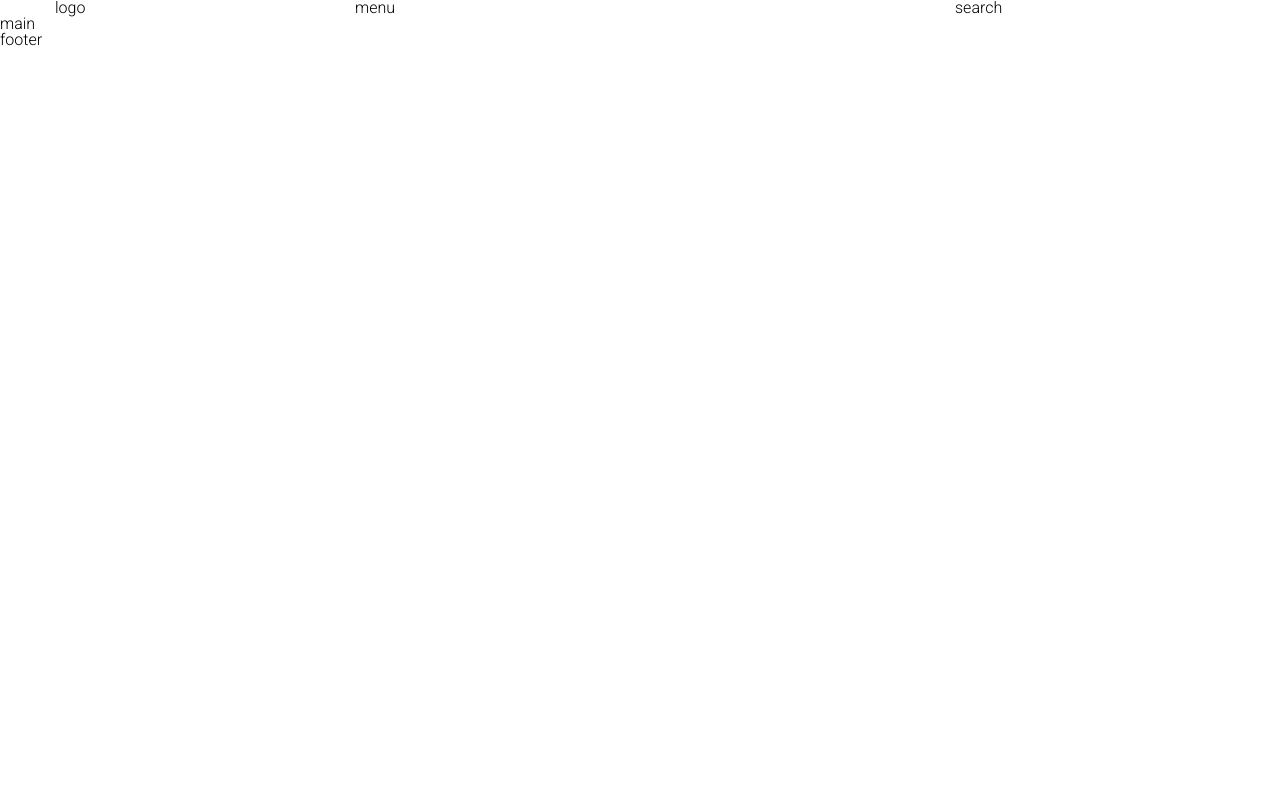
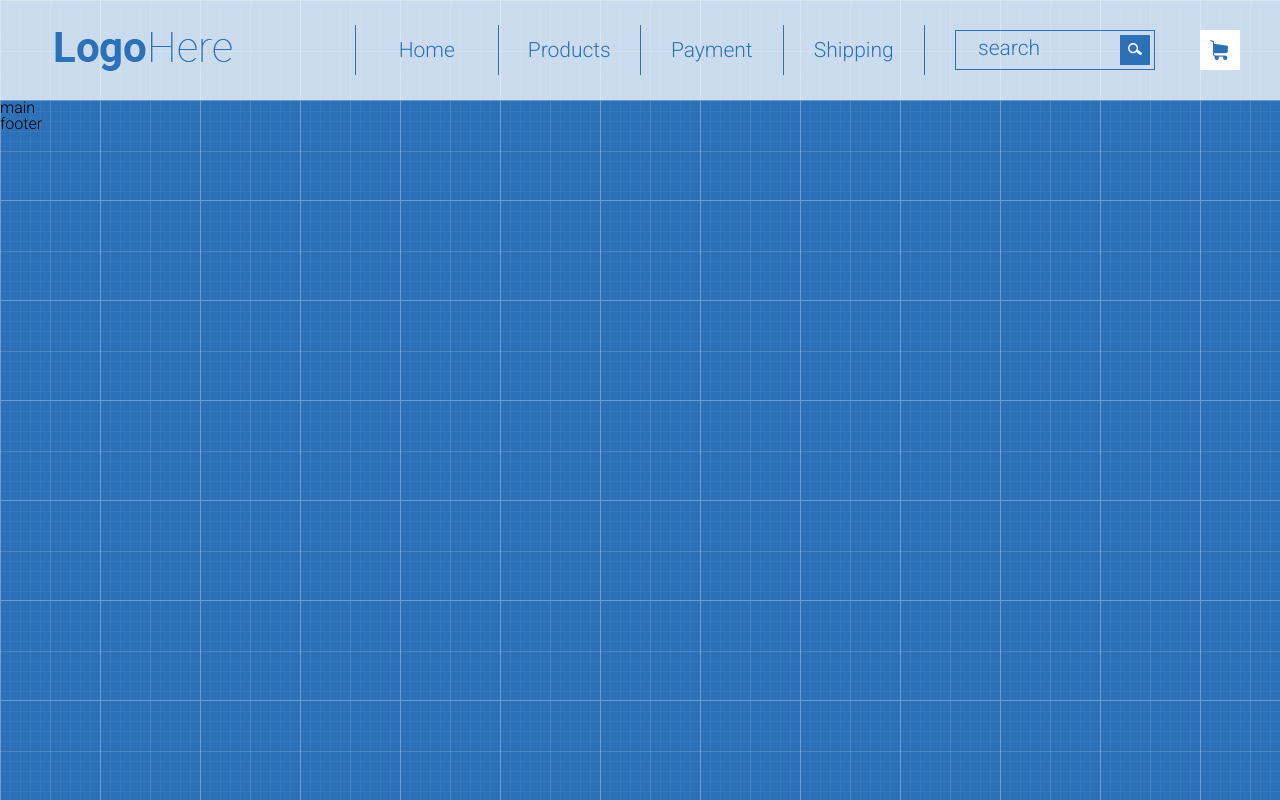
Before and after one commit to KolesnikovaKateKh/KolesnikovaTry2.github.io, a plain HTML site: page index.html in a window 1280 px wide. Drawn offline with Linux system fonts and the light colour scheme.

Commit message:
added search and basret

```diff
--- a/index.html
+++ b/index.html
@@ -14,9 +14,35 @@
     <header class="header">
         <div class="container">
             <div class="row">
-                <div class="col-md-3">logo</div>
-                <div class="col-md-6">menu</div>
-                <div class="col-md-3">search</div>
+                <div class="col-md-3">
+                    <div class="logo">
+                        <a href="">
+                            <img src="imeges/icon (3).png" alt="">
+                        </a>
+                    </div>
+                </div>
+                <div class="col-md-6">
+                    <nav>
+                        <ul class="menu">
+                            <li><a href="">Home</a></li>
+                        <li><a href="">Products</a></li>
+                        <li><a href="">Payment</a></li>
+                        <li><a href="">Shipping</a></li></ul>
+                    </nav>
+                </div>
+                <div class="col-md-3 lastblock">
+                    <div class="search">
+                        <form action="">
+                        <input type="text" placeholder="search">
+                        <button class="buttonsearch">
+                            <img src="imeges/icon (4).png" alt="">
+                        </button>
+                    </form>
+                    </div>
+                    <div class="busket">
+                        <img src="imeges/icon (1).png" alt="">
+                    </div>
+                </div>
             </div>
         </div>
     </header>
--- a/style.css
+++ b/style.css
@@ -3,6 +3,7 @@
 }
 body {
     font-family: 'Roboto', sans-serif;
+    background-image: url(imeges/patt.png);
 }
 .container{
     width: 1200px;
@@ -14,7 +15,7 @@ body {
     margin-left: -15px;
     margin-right: -15px;
 }
-.row:after {
+.row:after, .menu::after {
     clear: both;
     display: block;
     content: "";
@@ -30,3 +31,76 @@ body {
 .col-md-6 {
     width: 50%;
 }
+.header {
+    background-color: rgb(255, 255, 255, 0.75);
+    padding: 25px 0;
+}
+.logo {
+    margin-top: 7px;
+}
+.menu li {
+    width: 25%;
+    float: left;
+    border-left: 1px solid #2c71b8;
+}
+.menu li:last-child {
+    border-right: 1px solid #2c71b8;
+}
+.menu a {
+    display: block;
+    height: 50px;
+    text-decoration: none;
+    color: #2c71b8;
+    text-align: center;
+    line-height: 50px;
+    font-size: 21px;
+}
+.menu a:hover {
+    background-color:#2c71b8;
+    color: white;
+}
+.search {
+    width: 75%;
+    position: relative;
+}
+.busket {
+    width: 25%;
+}
+input {
+    width: 200px;
+    height: 40px;
+    background-color: rgb(0, 0, 0, 0);
+    border: 1px solid #2c71b8;
+    margin: 5px 0;
+}
+::placeholder {
+    color: #2c71b8;
+    font-size: 21px;
+    font-family: 'Roboto', sans-serif;
+    padding-left: 20px;
+}
+.buttonsearch {
+    width: 30px;
+    height: 30px;
+    background-color:#2c71b8;
+    border: 1px solid #2c71b8;
+    position: absolute;
+    top: 10px;
+    right: 8px;
+
+}
+.lastblock {
+    position: relative;
+}
+.busket {
+    width: 40px;
+    height: 40px;
+    background-color: white;
+    position: absolute;
+    right: 0;
+    top: 5px;
+}
+.busket img {
+    margin: 10px;
+
+}
```
Also changed, not shown: imeges/icon (1).png (added), imeges/icon (10).png (added), imeges/icon (12).png (added), imeges/icon (14).png (added), imeges/icon (15).png (added), imeges/icon (16).png (added), imeges/icon (17).png (added), imeges/icon (2).png (added), imeges/icon (3).png (added), imeges/icon (4).png (added), imeges/icon (5).png (added), imeges/icon (6).png (added), imeges/icon (7).png (added), imeges/icon (8).png (added), 2 more files.
